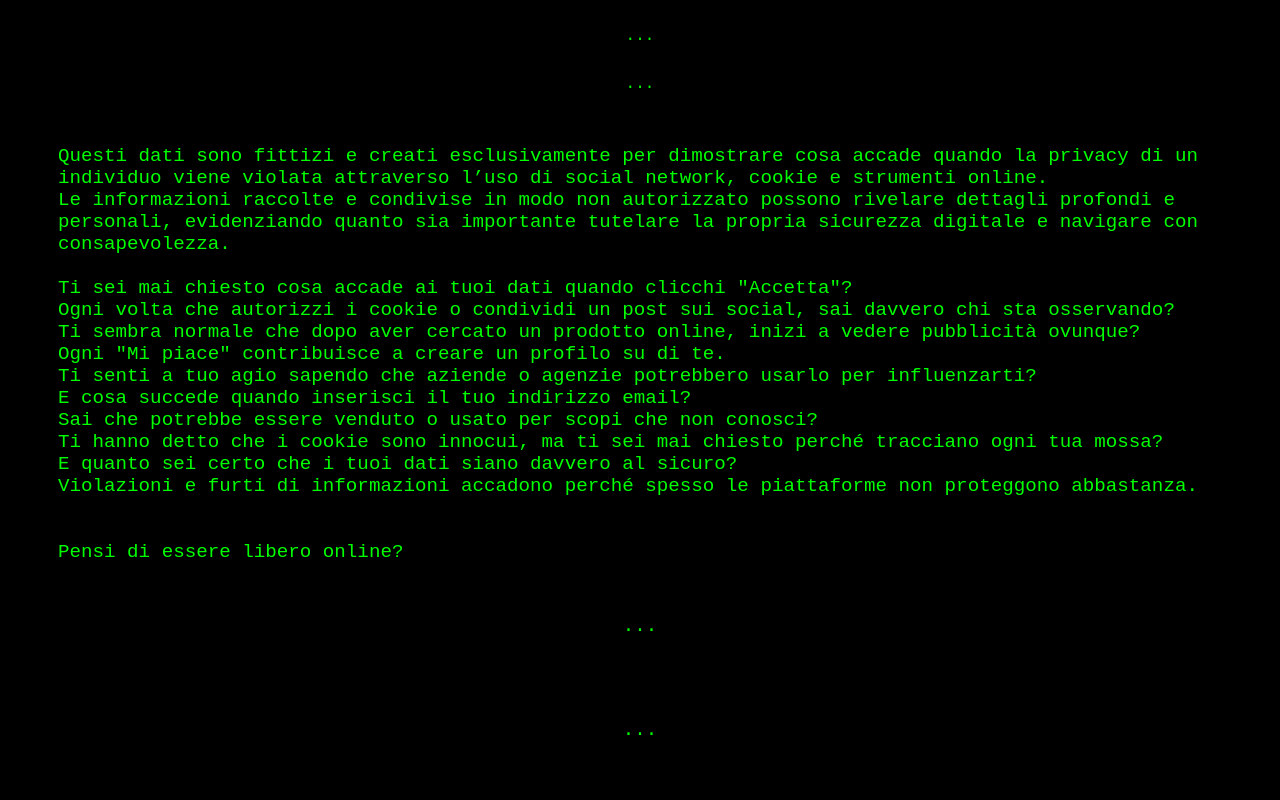
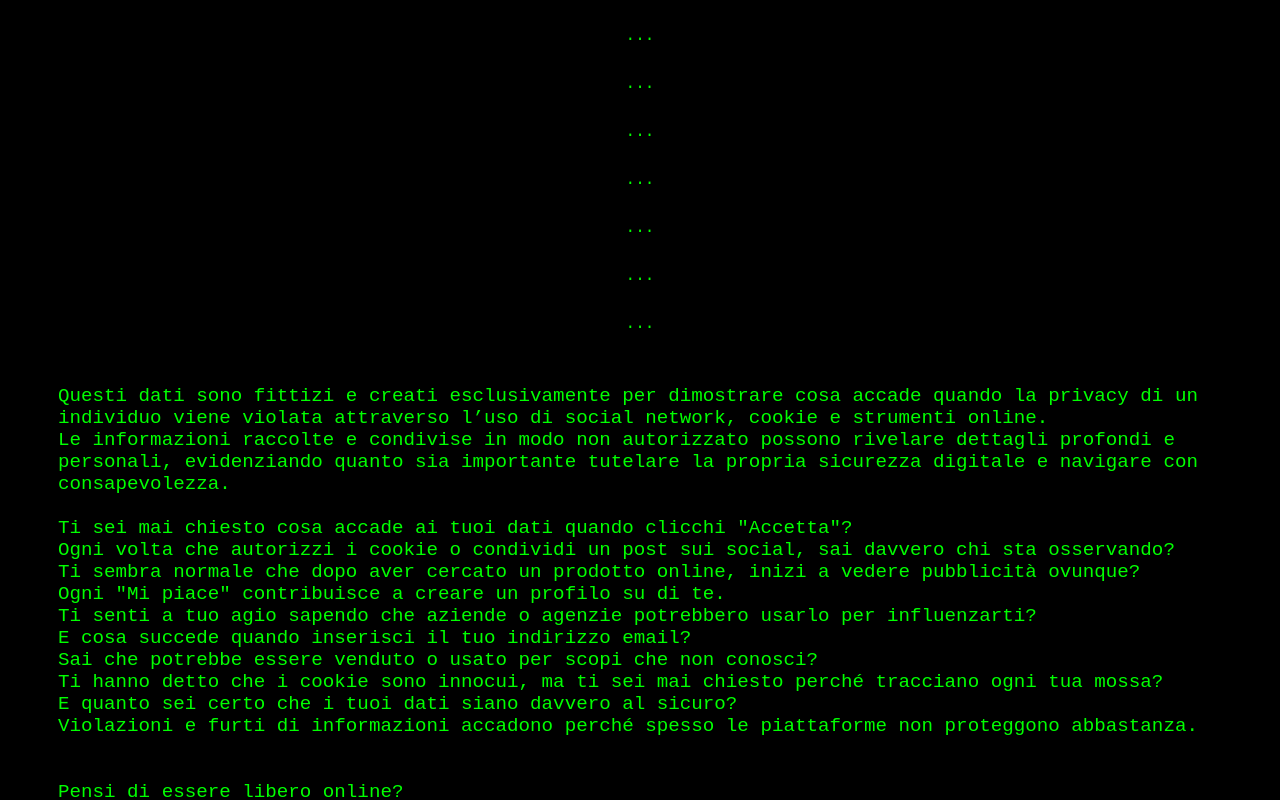
Before and after one commit to martinabari/dati, a plain HTML site: page index.html in a window 1280 px wide. Shown: the part 1500-2300 px from the top of the page. Drawn offline with Linux system fonts and the light colour scheme.

Commit message:
Update index.html

```diff
--- a/index.html
+++ b/index.html
@@ -136,6 +136,11 @@
         <div class="separator">...</div>
         <div class="separator">...</div>
         <div class="separator">...</div>
+        <div class="separator">...</div>
+        <div class="separator">...</div>
+        <div class="separator">...</div>
+        <div class="separator">...</div>
+        <div class="separator">...</div>
 
         <div class="content">
             Questi dati sono fittizi e creati esclusivamente per dimostrare cosa accade quando la privacy di un individuo viene violata attraverso l’uso di social network, cookie e strumenti online.
@@ -164,8 +169,6 @@
             Non è il momento di ripensare a cosa condividi e a chi lo permetti?
             Chi controlla davvero la tua vita online?
 
-            <div class="separator">...</div>
-            <div class="separator">...</div>
             <div class="separator">...</div>
             <div class="separator">...</div>
             <div class="separator">...</div><br>
```
